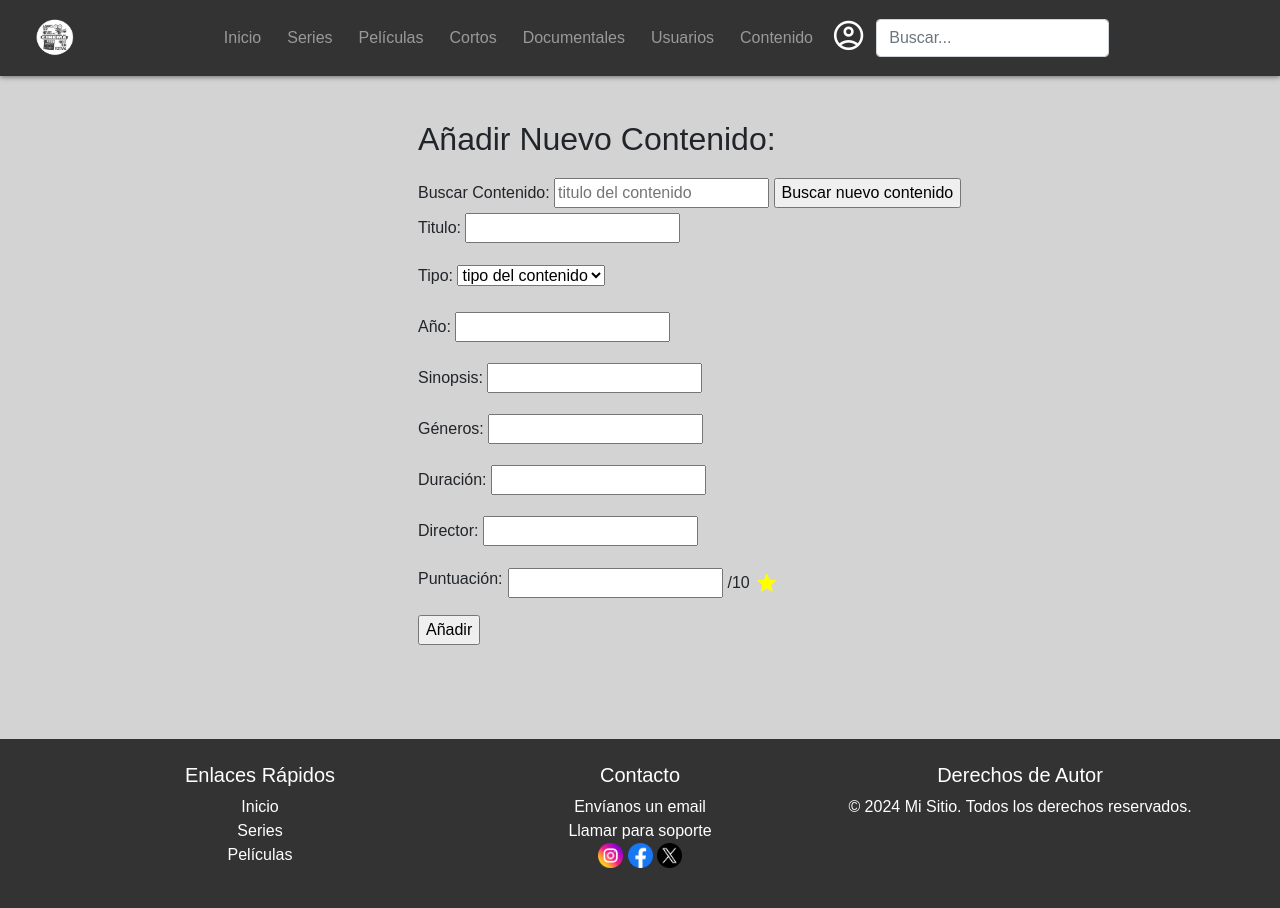
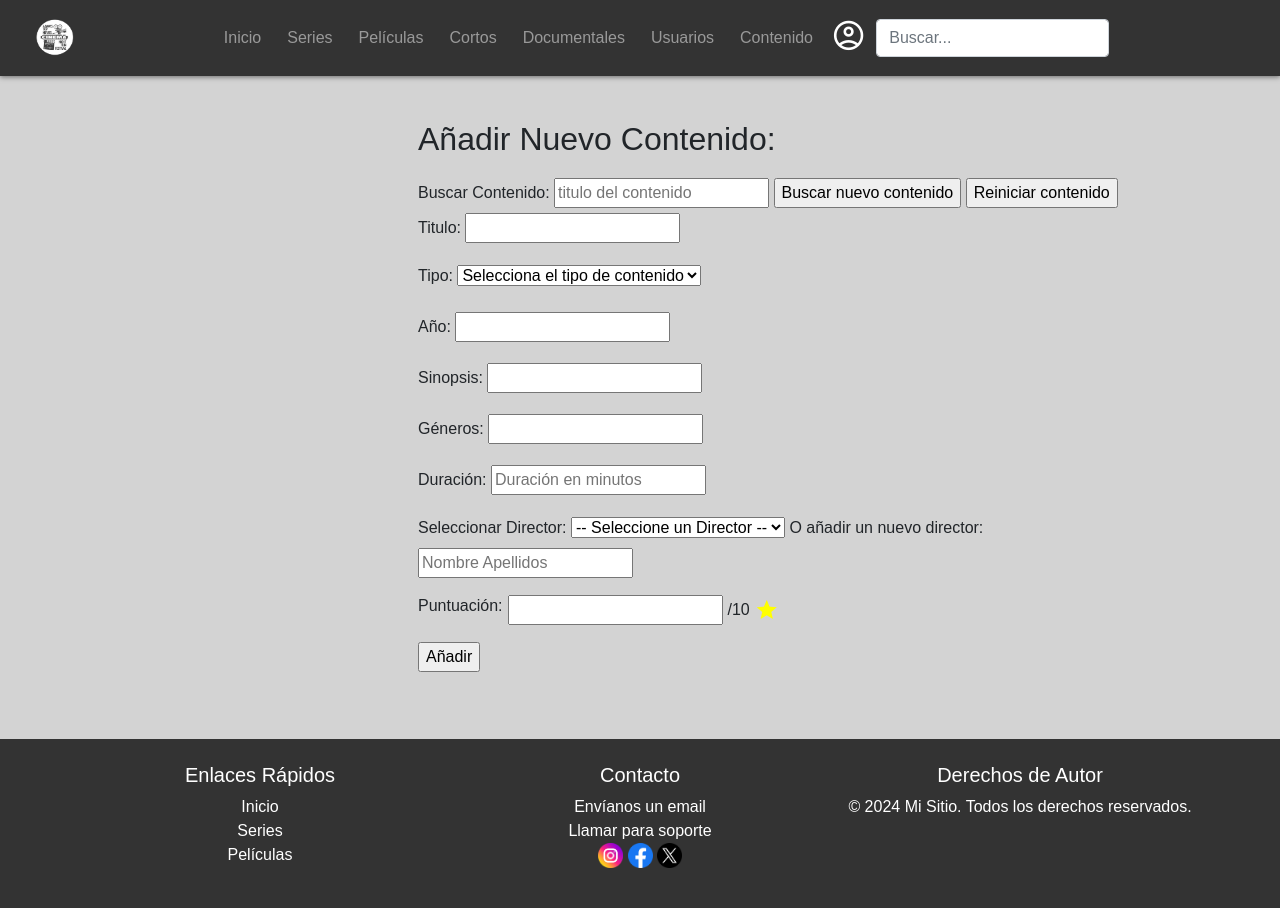
Before and after one commit to thecesar24/VideoFlix_PHP, a PHP site: page /VideoFlix_PHP/contenido/addContenido in a window 1280 px wide. Run offline with PHP 8.4, Linux system fonts and the light colour scheme; the visitor is signed in with stand-in values (Sample User, id 1); tables that the repository leaves empty or names only in its code hold one stand-in row (values such as "Sample post").

Commit message:
12/12 Cambios - César

```diff
--- a/assets/js/script.js
+++ b/assets/js/script.js
@@ -151,6 +151,52 @@ document.addEventListener('DOMContentLoaded', function() {
     añoInput.value = año;
 });
 
+document.addEventListener("DOMContentLoaded", function () {
+    const tipoContenido = document.getElementById("tipo_contenido");
+    const duracionContainer = document.getElementById("duracion-container");
+    const temporadasContainer = document.getElementById("temporadas-container");
+    const capitulosContainer = document.getElementById("capitulos-container");
+
+    tipoContenido.addEventListener("change", function () {
+        const selectedValue = tipoContenido.value;
+
+        duracionContainer.style.display = "none";
+        temporadasContainer.style.display = "none";
+        capitulosContainer.style.display = "none";
+
+        if (selectedValue === "series") {
+            temporadasContainer.style.display = "block";
+            capitulosContainer.style.display = "block";
+        } else {
+            duracionContainer.style.display = "block";
+        }
+    });
+
+    document.getElementById('reset-Button').addEventListener('click', function() {
+        // Restablecer todos los valores de los campos del formulario
+        document.getElementById('formulario_nuevo_contenido').reset();
+
+        // Restablecer la visibilidad de los campos según el tipo de contenido
+        document.getElementById('duracion-container').style.display = 'block';
+        document.getElementById('temporadas-container').style.display = 'none';
+        document.getElementById('capitulos-container').style.display = 'none';
+
+        // Restablecer el valor del select a su opción predeterminada
+        document.getElementById('tipo_contenido').value = ''; // Cambiar a otro valor si lo prefieres
+
+        // Reiniciar todos los inputs y valores, incluyendo los valores vacíos de texto
+        document.getElementById('titulo').value = '';
+        document.getElementById('año_nuevoContenido').value = '';
+        document.getElementById('sinopsis').value = '';
+        document.getElementById('generos').value = '';
+        document.getElementById('duracion').value = '';
+        document.getElementById('temporadas').value = '';
+        document.getElementById('capitulos').value = '';
+        document.getElementById('nuevo_director').value = '';
+        document.getElementById('puntuacion').value = '';
+    });
+});
+
 window.onload = function() {
 
     document.querySelectorAll('.favorito').forEach(item => {
--- a/src/controllers/contenidoController.php
+++ b/src/controllers/contenidoController.php
@@ -281,6 +281,7 @@ class ContenidoController {
             $errores = [];
             $contenidoModel = new ContenidoModel();
             $generoModel = new GeneroModel();
+            $directorModel = new DirectorModel();
 
             var_dump($_POST);
             $titulo = $_POST['titulo'] ?? NULL;
@@ -288,7 +289,8 @@ class ContenidoController {
             $sinopsis = $_POST['sinopsis'] ?? NULL;
             $generos = isset($_POST['generos']) ? explode(', ', $_POST['generos']) : [];
             $duracion = $_POST['duracion'] ?? NULL;
-            $director = $_POST['director'] ?? NULL;
+            $directorExistente = $_POST['director_existente'] ?? NULL;
+            $nuevoDirector = trim($_POST['nuevo_director'] ?? '');
             $puntuacion = $_POST['puntuacion'] ?? NULL;
             $tipo_contenido = $_POST['tipo_contenido'] ?? NULL;
 
@@ -307,8 +309,8 @@ class ContenidoController {
             if (empty($duracion) || !is_numeric($duracion)) {
                 $errores['duracion'] = "Inserte una duración válida por favor.";
             }
-            if (empty($director)) {
-                $errores['director'] = "Inserte un director por favor.";
+            if (empty($directorExistente) && empty($nuevoDirector)) {
+                $errores['director'] = "Seleccione un director o añada uno nuevo.";
             }
             if (empty($puntuacion) || !is_numeric($puntuacion) || $puntuacion < 0 || $puntuacion > 10) {
                 $errores['puntuacion'] = "Inserte una puntuación válida (0-10).";
@@ -323,6 +325,16 @@ class ContenidoController {
                 exit();
             }
 
+            if (!empty($nuevoDirector)) {
+                $nombreArray = explode(' ', $nuevoDirector);
+                $nombre = $nombreArray[0] ?? '';
+                $apellidos = isset($nombreArray[1]) ? implode(' ', array_slice($nombreArray, 1)) : '';
+
+                $idDirector = $directorModel->nuevoDirector($nombre, $apellidos);
+            } else {
+                $idDirector = $directorExistente;
+            }
+
             if (empty($errores)) {
 
                 $contenidoData = [
@@ -331,7 +343,7 @@ class ContenidoController {
                     'sinopsis' => $sinopsis,
                     'generos' => $generos,
                     'duracion' => $duracion,
-                    'director' => $director,
+                    'id_director' => $idDirector,
                     'puntuacion' => $puntuacion,
                     'tipo_contenido' => $tipo_contenido
                 ];
--- a/src/models/DirectorModel.php
+++ b/src/models/DirectorModel.php
@@ -8,4 +8,20 @@ class DirectorModel extends Model{
         $this->tabla = "director";
     }
 
+    public function nuevoDirector($nombre, $apellidos) {
+        try {
+            $consulta = "INSERT INTO $this->tabla (nombre, apellidos)
+                         VALUES (:nombre, :apellidos)";
+
+            $sentencia = $this->conn->prepare($consulta);
+            $sentencia->bindParam(':nombre', $nombre, \PDO::PARAM_STR);
+            $sentencia->bindParam(':apellidos', $apellidos, \PDO::PARAM_STR);
+            $sentencia->execute();
+
+            return $this->conn->lastInsertId();
+
+        } catch (\PDOException $e) {
+            echo '<p>Fallo en la conexion: ' . $e->getMessage() . '</p>';
+        }
+    }
 }
--- a/views/contenido/addContenido.php
+++ b/views/contenido/addContenido.php
@@ -7,6 +7,7 @@ $traduccion = $data["traduccion"]??NULL;
 $tipos = $data["tipos"]??NULL;
 $traduccion = $data["traduccion"]??NULL;
 $informacion = $data["informacion"]??NULL;
+$directores = $data["directores"]??NULL;
 
 if (isset($_SESSION['errores'])) {
     foreach ($_SESSION['errores'] as $error) {
@@ -31,20 +32,22 @@ if (isset($_SESSION['mensaje'])) {
                     <label for="">Buscar Contenido:</label>
                     <input type="text" name="titulo" placeholder="titulo del contenido">
                     <input type="submit" value="Buscar nuevo contenido">
+                    <input type="reset" id="reset-Button" value="Reiniciar contenido">
                 </form>
                 <?php if ($informacion) { ?>
-                    <form action="<?=Parameters::$BASE_URL . "Contenido/addContenidoSave"?>" method="post">
+                    <form id="formulario_nuevo_contenido" action="<?=Parameters::$BASE_URL . "Contenido/addContenidoSave"?>" method="post">
                         <p>
                             <label for="">Titulo:</label>
-                            <input type="text" name="titulo" id="" value="<?=$informacion['Title']?>" readonly/>
+                            <input type="text" name="titulo" id="titulo" value="<?=$informacion['Title']?>" readonly/>
                         </p>
                         <p>
-                            <label for="">Tipo:</label>
-                            <select name="tipo_contenido">
-                                <option value="" disabled selected>tipo del contenido</option>
-                                <?php foreach($tipos as $tipo) { ?>
-                                    <option value="<?=$tipo->tipo_contenido?>"><?=$tipo->tipo_contenido?></option>
-                                <?php } ?>
+                            <label for="tipo_contenido">Tipo:</label>
+                            <select name="tipo_contenido" id="tipo_contenido">
+                                <option value="" disabled selected>Selecciona el tipo de contenido</option>
+                                <option value="cortos">Cortos</option>
+                                <option value="series">Series</option>
+                                <option value="peliculas">Películas</option>
+                                <option value="documentales">Documentales</option>
                             </select>
                         </p>
                         <p>
@@ -53,23 +56,31 @@ if (isset($_SESSION['mensaje'])) {
                         </p>
                         <p>
                             <label for="">Sinopsis:</label>
-                            <input type="text" name="sinopsis" id="" value="<?=$traduccion ?>"/>
+                            <input type="text" name="sinopsis" id="sinopsis" value="<?=$traduccion ?>"/>
                         </p>
                         <p>
                             <label for="">Géneros:</label>
-                            <input type="text" name="generos" id="" value="<?=$informacion['Genre'] ?>" readonly/>
+                            <input type="text" name="generos" id="generos" value="<?=$informacion['Genre'] ?>" readonly/>
                         </p>
-                        <p>
+                        <p id="duracion-container">
                             <label for="">Duración:</label>
-                            <input type="number" name="duracion" id="" value="<?=$informacion['Runtime'] ?>"/>
+                            <input type="number" name="duracion" id="duracion" value="" placeholder="Duración en minutos"/>
+                        </p>
+                        <p id="temporadas-container" style="display: none;">
+                            <label for="temporadas">Temporadas:</label>
+                            <input type="number" name="temporadas" id="temporadas" value="" placeholder="Número de temporadas" />
+                        </p>
+                        <p id="capitulos-container" style="display: none;">
+                            <label for="capitulos">Capítulos:</label>
+                            <input type="number" name="capitulos" id="capitulos" value="" placeholder="Número de capítulos" />
                         </p>
                         <p>
                             <label for="">Director:</label>
-                            <input type="text" name="director" id="" value="<?=$informacion['Director'] ?>"/>
+                            <input type="text" name="nuevo_director" id="nuevo_director" value="<?=$informacion['Director'] ?>"/>
                         </p>
                         <p class="puntuacion-Imdb">
                             <label for="">Puntuación:</label>
-                            <input type="text" name="puntuacion" id="" value="<?=$informacion['imdbRating']?>" readonly/>
+                            <input type="text" name="puntuacion" id="puntuacion" value="<?=$informacion['imdbRating']?>" readonly/>
                             <span class="">/10</span>
                             <span class="material-symbols-outlined estrellas">star</span>
                         </p>
@@ -84,12 +95,13 @@ if (isset($_SESSION['mensaje'])) {
                             <input type="text" name="titulo" id="" value=""/>
                         </p>
                         <p>
-                            <label for="">Tipo:</label>
-                            <select name="tipo_contenido">
-                                <option value="" disabled selected>tipo del contenido</option>
-                                <?php foreach($tipos as $tipo) { ?>
-                                    <option value="<?=$tipo->tipo_contenido?>"><?=$tipo->tipo_contenido?></option>
-                                <?php } ?>
+                            <label for="tipo_contenido">Tipo:</label>
+                            <select name="tipo_contenido" id="tipo_contenido">
+                                <option value="" disabled selected>Selecciona el tipo de contenido</option>
+                                <option value="cortos">Cortos</option>
+                                <option value="series">Series</option>
+                                <option value="peliculas">Películas</option>
+                                <option value="documentales">Documentales</option>
                             </select>
                         </p>
                         <p>
@@ -104,17 +116,34 @@ if (isset($_SESSION['mensaje'])) {
                             <label for="">Géneros:</label>
                             <input type="text" name="generos" id="" value=""/>
                         </p>
-                        <p>
+                        <p id="duracion-container">
                             <label for="">Duración:</label>
-                            <input type="number" name="duracion" id="" value=""/>
+                            <input type="number" name="duracion" id="duracion" value="" placeholder="Duración en minutos"/>
+                        </p>
+                        <p id="temporadas-container" style="display: none;">
+                            <label for="temporadas">Temporadas:</label>
+                            <input type="number" name="temporadas" id="temporadas" value="" placeholder="Número de temporadas" />
+                        </p>
+                        <p id="capitulos-container" style="display: none;">
+                            <label for="capitulos">Capítulos:</label>
+                            <input type="number" name="capitulos" id="capitulos" value="" placeholder="Número de capítulos" />
                         </p>
                         <p>
-                            <label for="">Director:</label>
-                            <input type="text" name="director" id="" value=""/>
+                            <label for="director_existente">Seleccionar Director:</label>
+                            <select id="director_existente" name="director_existente">
+                                <option value="" selected disabled>-- Seleccione un Director --</option>
+                                <?php foreach ($directores as $director){ ?>
+                                    <option value="<?= $director['id'] ?>">
+                                        <?= $director['nombre'] . ' ' . $director['apellidos'] ?>
+                                    </option>
+                                <?php } ?>
+                            </select>
+                                <label for="nuevo_director">O añadir un nuevo director:</label>
+                                <input type="text" id="nuevo_director" name="nuevo_director" placeholder="Nombre Apellidos">
                         </p>
                         <p class="puntuacion-Imdb">
                             <label for="">Puntuación:</label>
-                            <input type="number" name="director" id="" value=""/>
+                            <input type="number" name="puntuacion" id="" value=""/>
                             <span class="">/10</span>
                             <span class="material-symbols-outlined estrellas">star</span>
                         </p>
```
